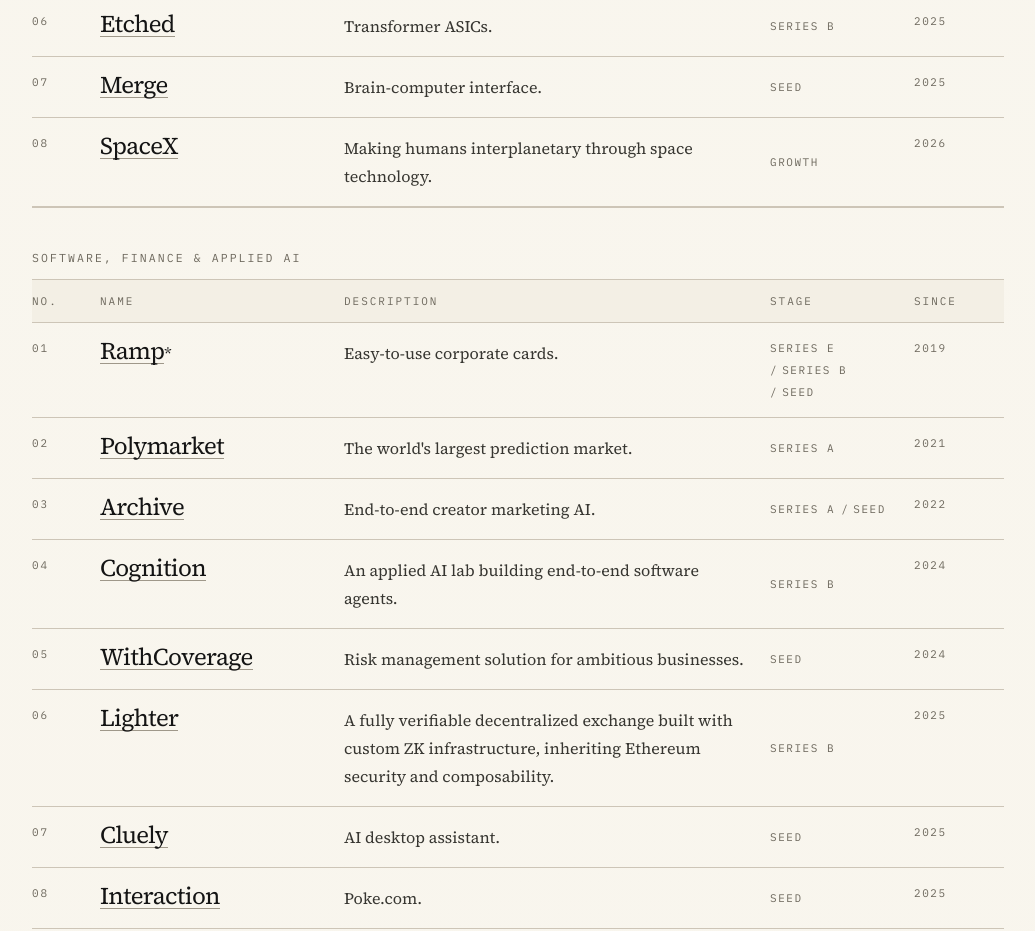
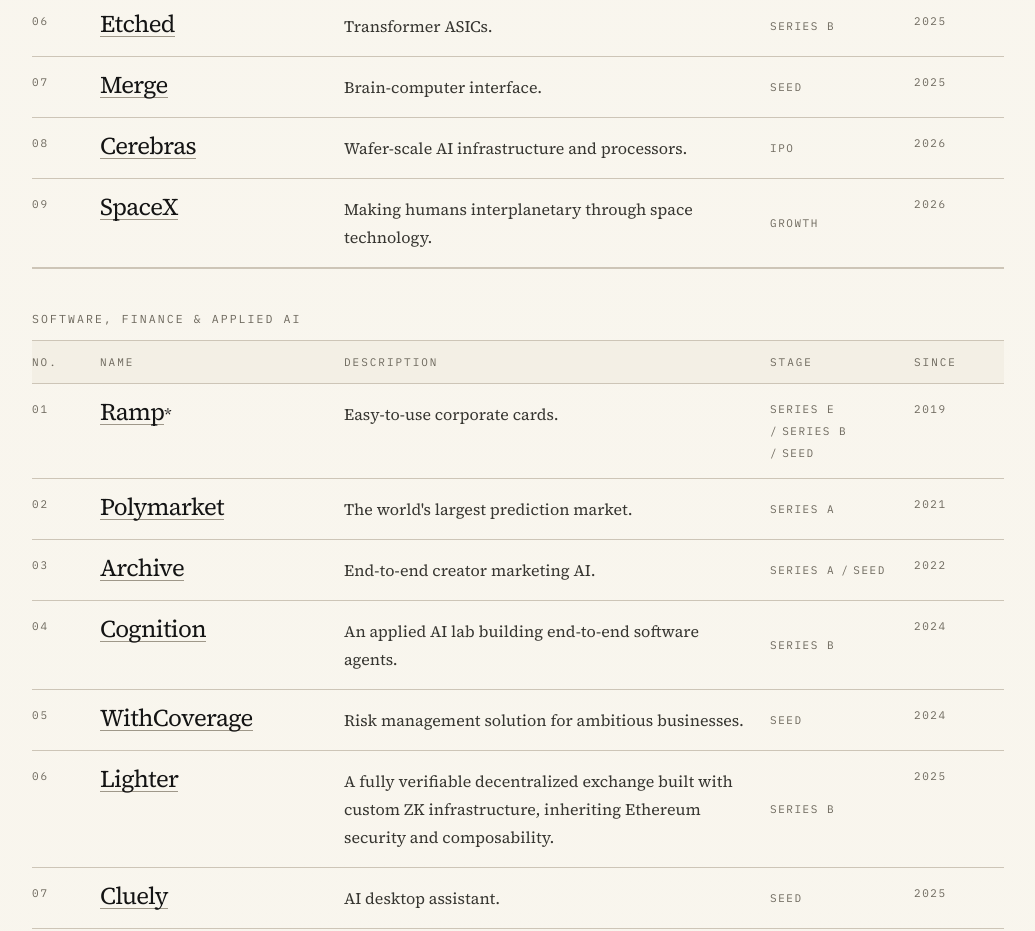
Before and after one commit to geoffreywoo/anti-fund, a Next.js app: page / in a window 1280 px wide. Shown: the part 5900-6831 px from the top of the page, without its empty margins (212-1247 px from the left). Built offline with nearby package versions, Linux system fonts and the light colour scheme.

Commit message:
Add Cerebras IPO to portfolio

```diff
--- a/components/Portfolio.tsx
+++ b/components/Portfolio.tsx
@@ -61,6 +61,13 @@
     url: "https://www.spacex.com/",
     description: "Making humans interplanetary through space technology.",
     stage: "Growth",
+    partnered: "2026",
+  },
+  {
+    name: "Cerebras",
+    url: "https://www.cerebras.ai/",
+    description: "Wafer-scale AI infrastructure and processors.",
+    stage: "IPO",
     partnered: "2026",
   },
   {
@@ -290,6 +297,7 @@
     names: [
       "OpenAI",
       "SpaceX",
+      "Cerebras",
       "Anduril",
       "Etched",
       "Modal",
@@ -360,6 +368,10 @@
 
   if (normalized.includes("exit")) {
     return 700;
+  }
+
+  if (normalized === "ipo") {
+    return 650;
   }
 
   if (normalized === "growth") {
```
Also changed, not shown: 1 other file (tests, documents, lock files or other folders).
